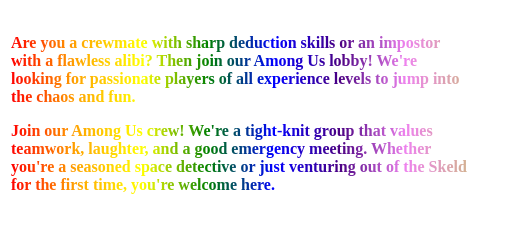
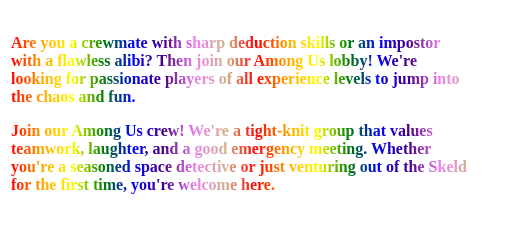
Before and after one commit to jairred-atanacio/Form101, a plain HTML site: page index.html in a window 1280 px wide. Shown: the top 227 px of the page, 127-640 px from the left. Drawn offline with Linux system fonts and the light colour scheme.

Commit message:
Update index.html

```diff
--- a/index.html
+++ b/index.html
@@ -6,7 +6,7 @@
     <title>AMOGUS</title>
     <style>
         .rainbow-text {
-            background: linear-gradient(90deg, red, orange, yellow, green, blue, indigo, violet, tan);
+            background: linear-gradient(90deg, red, orange, yellow, green, blue, indigo, violet, tan, red, orange, yellow, green, blue, indigo, violet, tan);
             -webkit-background-clip: text;
             -webkit-text-fill-color: transparent;
             background-clip: text;
```
